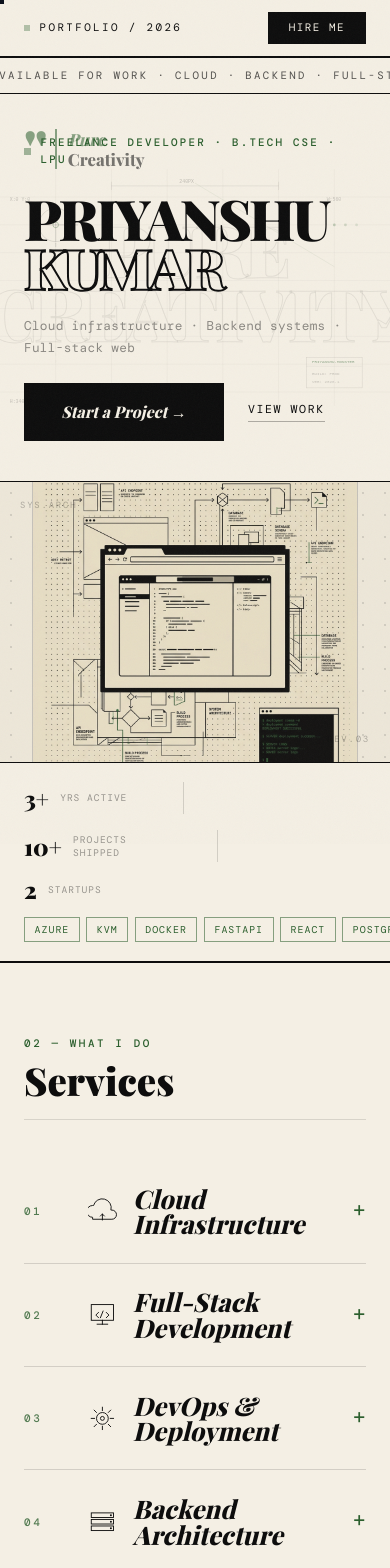
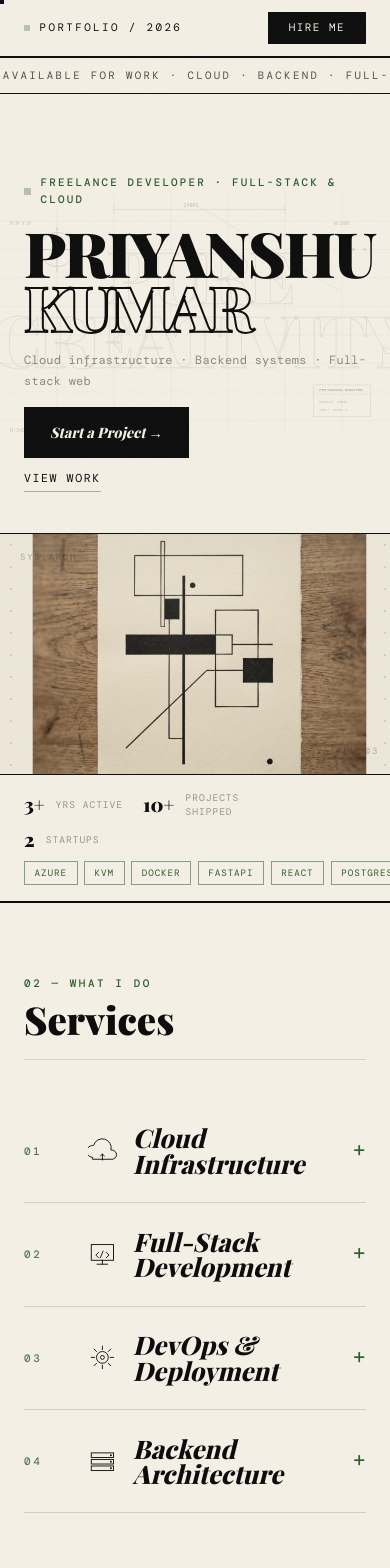
Before and after one commit to ryoikitenkaai/priyanshu.monster, a React (Vite) app: page / in a window 390 px wide. Shown: the top 1568 px of the page. Built offline with nearby package versions, Linux system fonts and the light colour scheme; a web font is replaced by a local one.

Commit message:
updated css

```diff
--- a/src/components/About.jsx
+++ b/src/components/About.jsx
@@ -20,7 +20,7 @@ function TerminalGraphic() {
     { indent: true, k: 'role:', rest: " 'Freelance Developer'," },
     { indent: true, k: 'stack:', rest: " ['Python', 'React', 'FastAPI']," },
     { indent: true, k: 'cloud:', rest: " ['Azure', 'KVM', 'Docker']," },
-    { indent: true, k: 'degree:', rest: " 'B.Tech CSE — LPU'," },
+    { indent: true, k: 'degree:', rest: " 'B.Tech CSE'," },
     { indent: true, k: 'available:', rest: ' true,' },
     { k: '};', rest: '' },
     { k: '', rest: '' },
@@ -80,9 +80,8 @@ export default function About() {
           {/* RIGHT — bio + skills + stats */}
           <div className="about__col-right">
             <p className="about__bio">
-              I&apos;m Priyanshu Kumar — a freelance developer and B.Tech CSE graduate
-              from Lovely Professional University. I specialise in cloud infrastructure,
-              backend systems, and full-stack web applications.
+              I&apos;m Priyanshu Kumar — a freelance developer specialising in cloud
+              infrastructure, backend systems, and full-stack web applications.
             </p>
             <p className="about__bio">
               I&apos;ve built multi-tenant CRM platforms on Azure, automated AI video pipelines
--- a/src/components/Hero.css
+++ b/src/components/Hero.css
@@ -380,16 +380,44 @@
 @media (max-width: 768px) {
   .hero__body {
     grid-template-columns: 1fr;
-    grid-template-rows: auto 280px;
+    grid-template-rows: auto 240px;
   }
   .hero__left {
     border-right: none;
     border-bottom: 1px solid var(--black);
-    padding: 2.5rem var(--site-pad) 2.5rem;
+    padding: 5rem var(--site-pad) 2rem;
+    gap: 1rem;
+    justify-content: flex-start;
   }
-  .hero__name-row { font-size: clamp(3.5rem, 14vw, 6rem); letter-spacing: -3px; }
+  /* hide decorative quote block — it overlaps on mobile */
+  .hero__quote-block { display: none; }
+  .hero__name-row {
+    font-size: clamp(3rem, 13vw, 5.5rem);
+    letter-spacing: -2px;
+  }
   .hero__name-outline { -webkit-text-stroke-width: 2px; }
-  .hero__strip { height: auto; padding: 1.2rem var(--site-pad); flex-wrap: wrap; gap: 1rem; }
+  .hero__sub { font-size: 0.75rem; }
+  .hero__actions { gap: 1rem; }
+  .hero__btn-primary { padding: 0.75rem 1.5rem; font-size: 0.9rem; }
+  /* Stats strip */
+  .hero__strip {
+    height: auto;
+    padding: 1rem var(--site-pad);
+    flex-wrap: wrap;
+    gap: 0.75rem 1.25rem;
+  }
   .hero__vr--push { display: none; }
   .hero__tags { flex-wrap: wrap; }
+  .hero__vr { display: none; }
+  .hero__stat { padding-right: 0; }
 }
+
+@media (max-width: 480px) {
+  .hero__name-row {
+    font-size: clamp(2.8rem, 16vw, 4.5rem);
+    letter-spacing: -2px;
+  }
+  .hero__actions { flex-direction: column; align-items: flex-start; gap: 0.75rem; }
+  .hero__stat-n { font-size: 1.2rem; }
+  .hero__tag { font-size: 0.58rem; }
+}
--- a/src/components/Hero.jsx
+++ b/src/components/Hero.jsx
@@ -139,7 +139,7 @@ export default function Hero() {
 
           <span className="hero__eyebrow">
             <span className="hero__eyebrow-dot" aria-hidden="true" />
-            Freelance Developer · B.Tech CSE · LPU
+            Freelance Developer · Full-Stack & Cloud
           </span>
 
           <h1 className="hero__name">
```
Also changed, not shown: public/images/hero-graphic.png.
